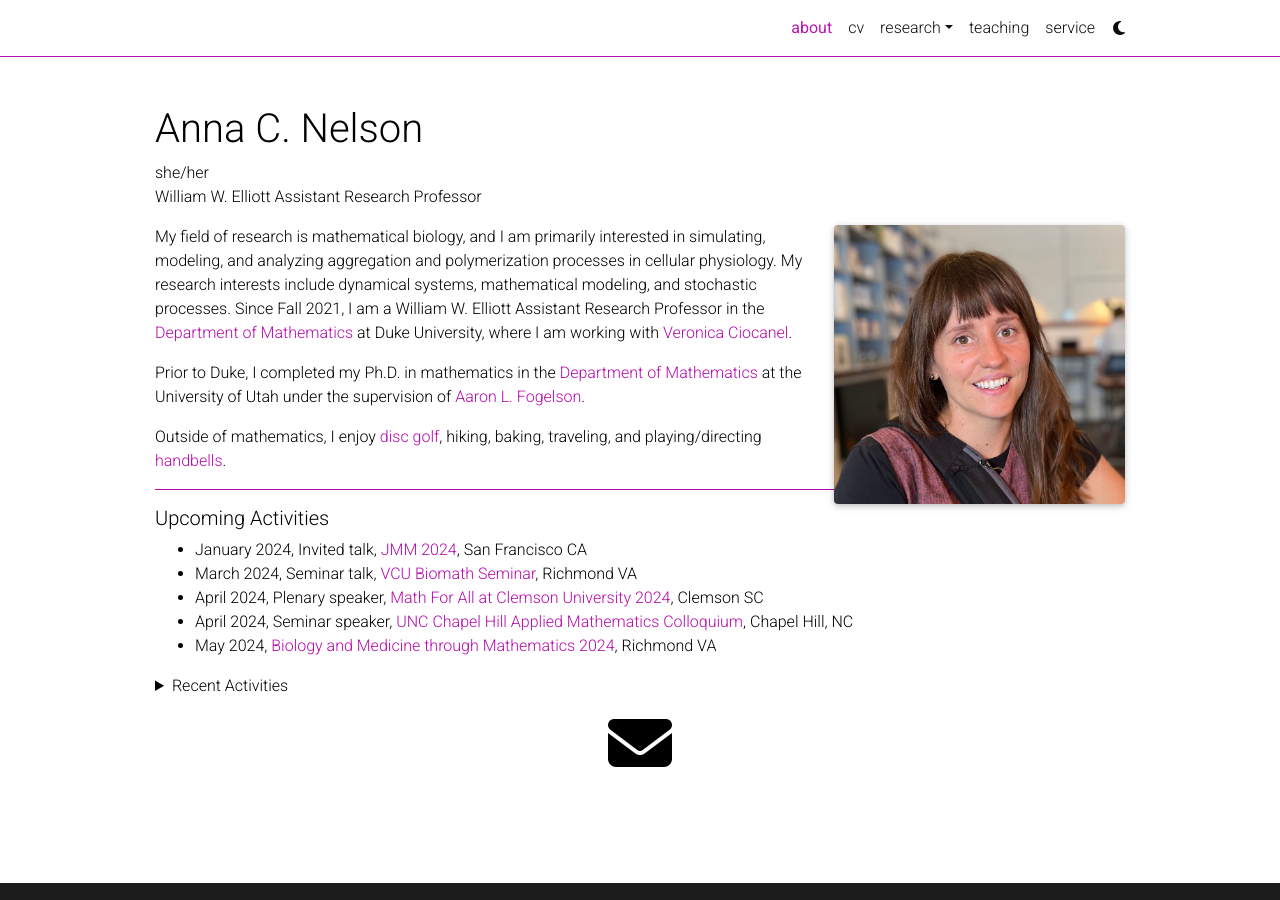
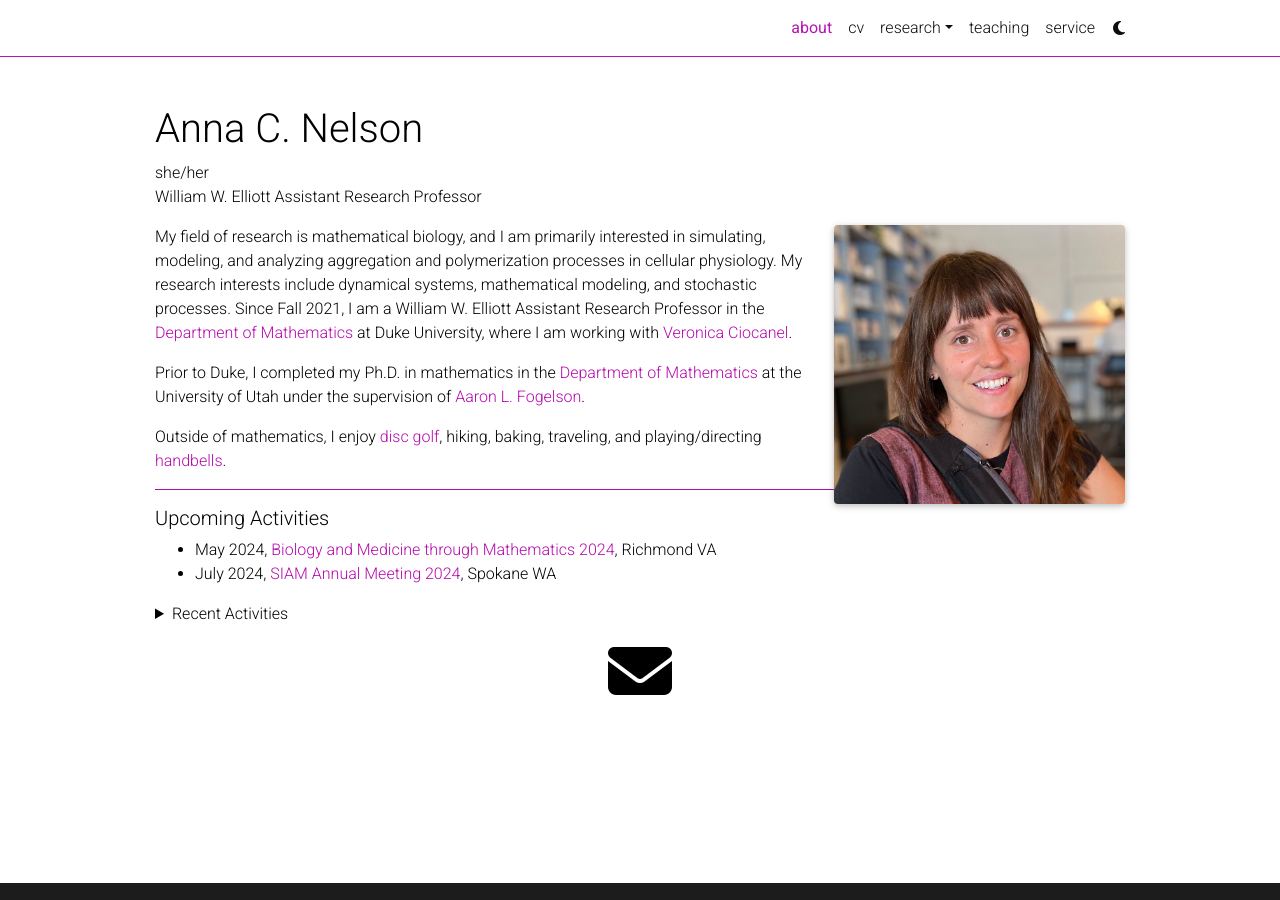
Before and after one commit to annacnelson/annacnelson.github.io, a Jekyll site: the page built from _pages/about.md, in a window 1280 px wide. Built offline with Jekyll 4.4.1, drawn with Linux system fonts in a browser that asks for light colours; full-size pictures stand in for the smaller copies a plugin makes; comment, search, counter and statistics services are not loaded; a style sheet for code colours, icons or effects is not loaded.

Commit message:
Update about.md

```diff
--- a/_pages/about.md
+++ b/_pages/about.md
@@ -24,14 +24,15 @@
  <hr/>
 
 ##### Upcoming Activities<br/>
-* January 2024, Invited talk, [JMM 2024](https://www.jointmathematicsmeetings.org/meetings/national/jmm2024/2300_program.html), San Francisco CA
-* March 2024, Seminar talk, [VCU Biomath Seminar](https://sites.google.com/vcu.edu/biomath-seminar/), Richmond VA
-* April 2024, Plenary speaker, [Math For All at Clemson University 2024](https://sites.google.com/view/mathforallnola/satellite-conference/clemson-sc), Clemson SC
-* April 2024, Seminar speaker, [UNC Chapel Hill Applied Mathematics Colloquium](https://math.unc.edu/event/applied-mathematics-colloquium-anna-c-nelson-duke/), Chapel Hill, NC
 * May 2024, [Biology and Medicine through Mathematics 2024](https://siam.vcu.edu/bamm/), Richmond VA
+* July 2024, [SIAM Annual Meeting 2024](https://www.siam.org/conferences/cm/conference/an24), Spokane WA
 
 <details close>
 <summary>Recent Activities</summary>
+  &nbsp;&nbsp;&nbsp;&nbsp;&nbsp;&nbsp; April 2024, <a href="https://math.unc.edu/event/applied-mathematics-colloquium-anna-c-nelson-duke/">UNC Applied Mathematics Colloquium</a>, Chapel Hill, NC<br/>
+   &nbsp;&nbsp;&nbsp;&nbsp;&nbsp;&nbsp; April 2024, <a href="https://sites.google.com/view/mathforallnola/satellite-conference/clemson-sc">Plenary speaker, Math For All</a>, Clemson SC<br/>
+     &nbsp;&nbsp;&nbsp;&nbsp;&nbsp;&nbsp; March 2024, <a href="https://sites.google.com/vcu.edu/biomath-seminar/">VCU Biomath Seminar</a>, Richmond, VA<br/>
+   &nbsp;&nbsp;&nbsp;&nbsp;&nbsp;&nbsp; January 2024, <a href="https://www.jointmathematicsmeetings.org/meetings/national/jmm2024/2300_program.html">Joint Mathematics Meeting</a>, San Francisco, CA<br/>
    &nbsp;&nbsp;&nbsp;&nbsp;&nbsp;&nbsp; November 2023, <a href="https://math.sciences.ncsu.edu/event/biomathematics-seminar-anna-nelson/">NC State Biomathematics Seminar</a>, Raleigh NC<br/>
     &nbsp;&nbsp;&nbsp;&nbsp;&nbsp;&nbsp; November 2023, <a href="https://services.math.duke.edu/Tricams/index.html">TriCAMs</a>, Durham NC<br/>
   &nbsp;&nbsp;&nbsp;&nbsp;&nbsp;&nbsp; October 2023, <a href="https://www.math.upenn.edu/events/mathematical-models-polymerization-physiology">UPenn MathBio Seminar</a>, Philadelphia PA<br/>
```
